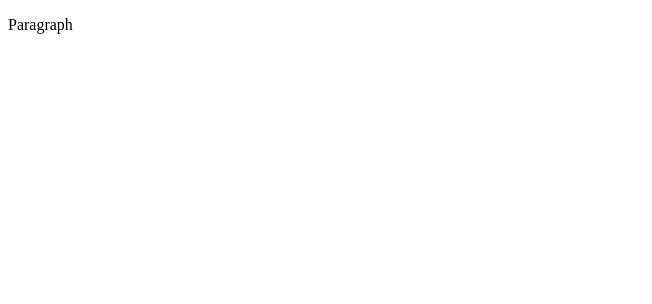
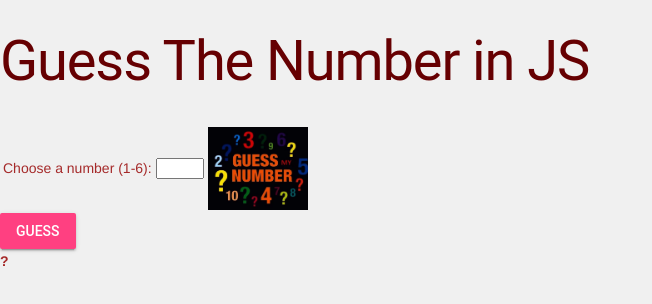
Before and after one commit to ICD2O-Digital-Tech-AtriSarker/Unit4-01-HTML-GuessMyNumber, a plain HTML site: page index.html in a window 1280 px wide. Shown: the whole page, without its empty margins (0-652 px from the left). Drawn offline with nearby package versions, Linux system fonts and the light colour scheme.

Commit message:
Main COmmit

```diff
--- a/css/style.css
+++ b/css/style.css
@@ -1,4 +1,16 @@
-/* Created by: Mr. Coxall
-* Created on: Sep 2020
-* This file contains the CSS for index.html
-*/
+body {
+  font-family: Arial, sans-serif;
+  background-color: #f0f0f0;
+  margin: 0;
+  padding: 0;
+  color: brown;
+}
+
+h1 {
+  color: #660002;
+}
+
+.contentImg {
+    width: 100px;
+    height: auto;
+}
--- a/index.html
+++ b/index.html
@@ -1,9 +1,67 @@
 <!DOCTYPE html>
 <html>
-  <head>
-    <title>Title</title>
-  </head>
-  <body>
-    <p>Paragraph</p>
-  </body>
+
+<head>
+  <!-- Meta data section -->
+  <meta charset="utf-8">
+  <meta name="description" content="Guess a number and see if it matches a randomly generated number, Using Javascript">
+  <meta name="keywords" content="immaculata, icd2o">
+  <meta name="author" content="Atri Sarker">
+  <meta name="viewport" content="width=device-width, initial-scale=1.0">
+
+  <!-- Favicon -->
+  <link rel="apple-touch-icon" sizes="180x180" href="./fav_index/apple-touch-icon.png">
+  <link rel="icon" type="image/png" sizes="32x32" href="./fav_index/favicon-32x32.png">
+  <link rel="icon" type="image/png" sizes="16x16" href="./fav_index/favicon-16x16.png">
+  <link rel="manifest" href="./fav_index/site.webmanifest">
+
+  <!-- CSS -->
+  <link rel="stylesheet" href="./css/style.css">
+
+  <!-- MDL -->
+  <link rel="stylesheet" href="https://fonts.googleapis.com/icon?family=Material+Icons">
+  <link rel="stylesheet" href="https://code.getmdl.io/1.3.0/material.indigo-pink.min.css">
+  <script defer src="https://code.getmdl.io/1.3.0/material.min.js"></script>
+
+  <!-- Title -->
+  <title>Guess The Number in JS</title>
+</head>
+
+<body>
+
+  <!-- Script -->
+  <script defer src="./js/script.js"></script>
+
+  <!-- Header -->
+  <h1>Guess The Number in JS</h1>
+
+  <!-- FORM -->
+  <form id="guessForm">
+    <!-- Table For Layout -->
+    <table>
+      <tr>
+        <td>
+          <!--  NUMBER Input -->
+          <label for="guessInput">Choose a number (1-6):</label>
+          <input id="guessInput" type="number" name="guess" value="" step="1" min="1" max="6" />
+          <br>
+        </td>
+        <td>
+          <!-- Image of "Guess My Number" -->
+          <img class="contentImg" src="./images/GuessMyNumber.png" alt="Guess My Number!">
+          <br>
+        </td>
+      </tr>
+    </table>
+
+    <!-- Guess Button -->
+    <button class="mdl-button mdl-js-button mdl-button--raised mdl-js-ripple-effect mdl-button--accent" type="submit"
+      value=":)" id="GuessBtn">Guess</button>
+  </form>
+
+  <!-- Result -->
+  <p><b id="outputResult"> ? </b> </p>
+
+</body>
+
 </html>
--- a/js/script.js
+++ b/js/script.js
@@ -1,5 +1,31 @@
-// Copyright (c) 2020 Mr. Coxall All rights reserved
-//
-// Created by: Mr. Coxall
-// Created on: Sep 2020
-// This file contains the JS functions for index.html
+
+// ELEMENTS
+const guessInput = document.getElementById('guessInput');
+const guessBtn = document.getElementById('GuessBtn');
+const outputResult = document.getElementById('outputResult');
+const guessForm = document.getElementById('guessForm');
+
+function guess() {
+
+  // Randomly Generated Number
+  let correctGuess = Math.floor((Math.random() * (6)) + 1);
+  // User input: Guessed Number 1-6
+  let guessedNumber = parseInt(guessInput.value);
+
+  // Check if guess matches
+  if (guessedNumber == correctGuess) {
+    outputResult.innerText = `The correct Number was ${correctGuess}, congratulations on guessing correctly!`
+    return;
+  }
+  // else { ... } [ Unsure whether else statements are allowed
+  // so I used returns instead ]
+  outputResult.innerText = `The correct Number was ${correctGuess}, you guessed ${guessedNumber}! Better Luck next time!`
+  return;
+}
+
+// Cool function notation
+// form validation + submit call
+guessForm.onsubmit = () => {
+  guess()
+  return false;
+}
```
Also changed, not shown: fav_index/about.txt (added), fav_index/android-chrome-192x192.png (added), fav_index/android-chrome-512x512.png (added), fav_index/apple-touch-icon.png (added), fav_index/favicon-16x16.png (added), fav_index/favicon-32x32.png (added), fav_index/favicon.ico (added), fav_index/site.webmanifest (added), images/GuessMyNumber.png (added), 2 other files.
